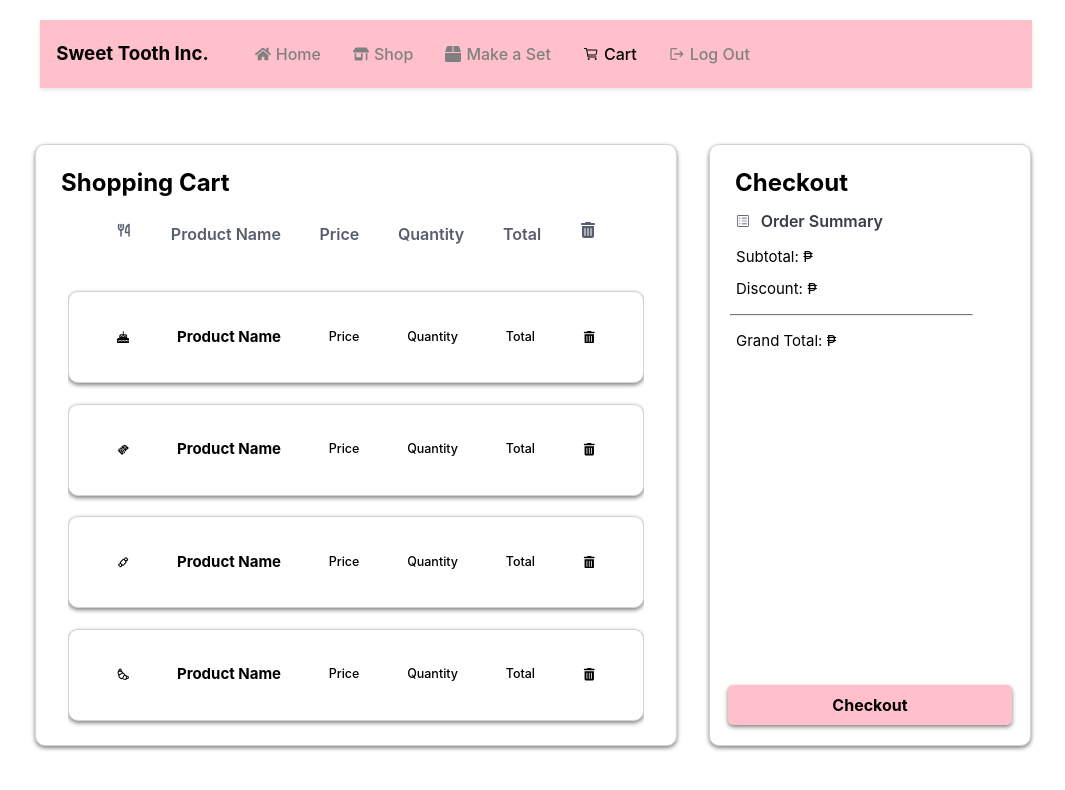
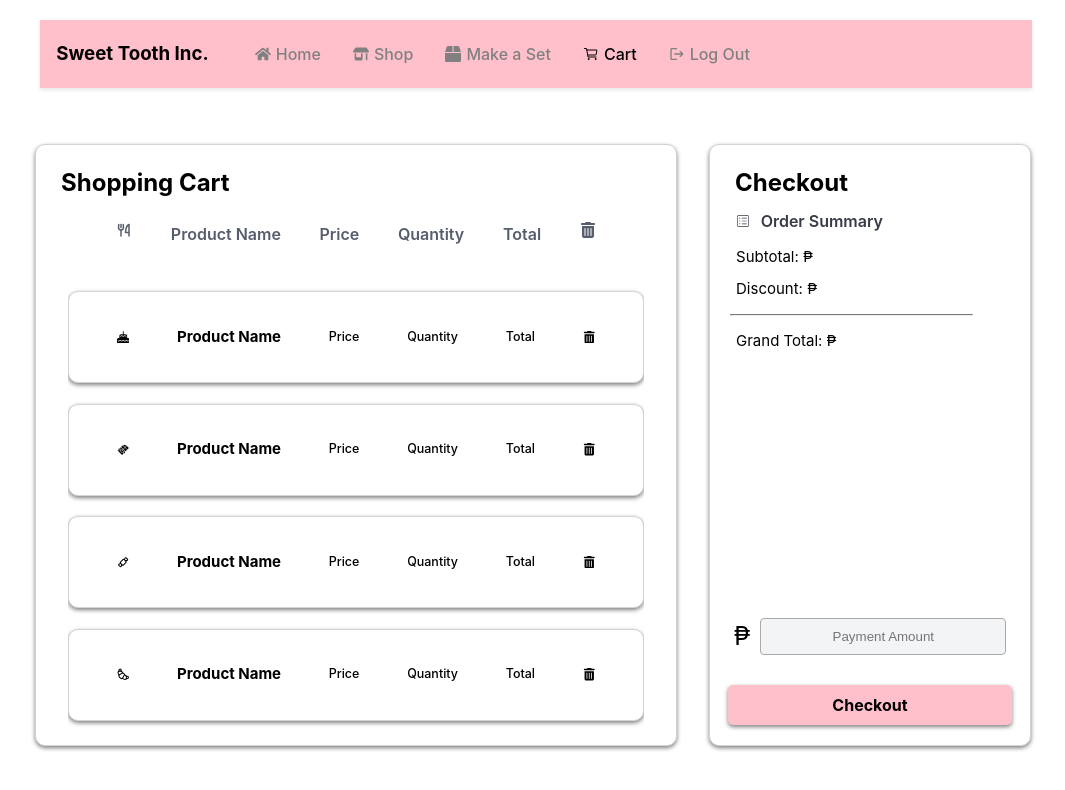
Before and after one commit to zookee76/https---github.com-zookee76-ITPROG-MCO, a React (Vite) app in the folder itprog-mco/: page /cartpage in a window 1280 px wide. Shown: the top 790 px of the page, without its empty margins (107-1172 px from the left). Built offline with nearby package versions, Linux system fonts and the light colour scheme.

Commit message:
added payment box

```diff
--- a/itprog-mco/src/pages/cartpage.css
+++ b/itprog-mco/src/pages/cartpage.css
@@ -193,3 +193,26 @@ body {
     margin-bottom: 20px;
     box-shadow: 0 2px 4px rgba(0, 0, 0, 0.5);
 }
+
+.payment {
+    margin-bottom: 20px;
+    padding: 10px 20px;
+    display: flex;
+    flex-direction: row;
+    justify-content: center;
+    align-items: center;
+    text-align: center;
+    font-size: 25px;
+}
+
+.payment input {
+    width: 80%;
+    padding: 10px;
+    border: 1px solid darkgray;
+    background-color: #F3F4F6FF;
+    border-radius: 4px;
+    color: black;
+    display: flex;
+    text-align: center;
+    margin-left: 10px;
+}
--- a/itprog-mco/src/pages/cartpage.jsx
+++ b/itprog-mco/src/pages/cartpage.jsx
@@ -129,6 +129,15 @@ function cartpage({ setShowNavbar }) {
                     </div>
                 </div>
 
+                <div className="payment">
+                ₱
+                    <input
+                        id="payment-amount"
+                        type="payment-amount"
+                        placeholder="Payment Amount"
+                    />
+                </div>
+
                 <button className="checkout-button">
                     Checkout
                 </button>
```
